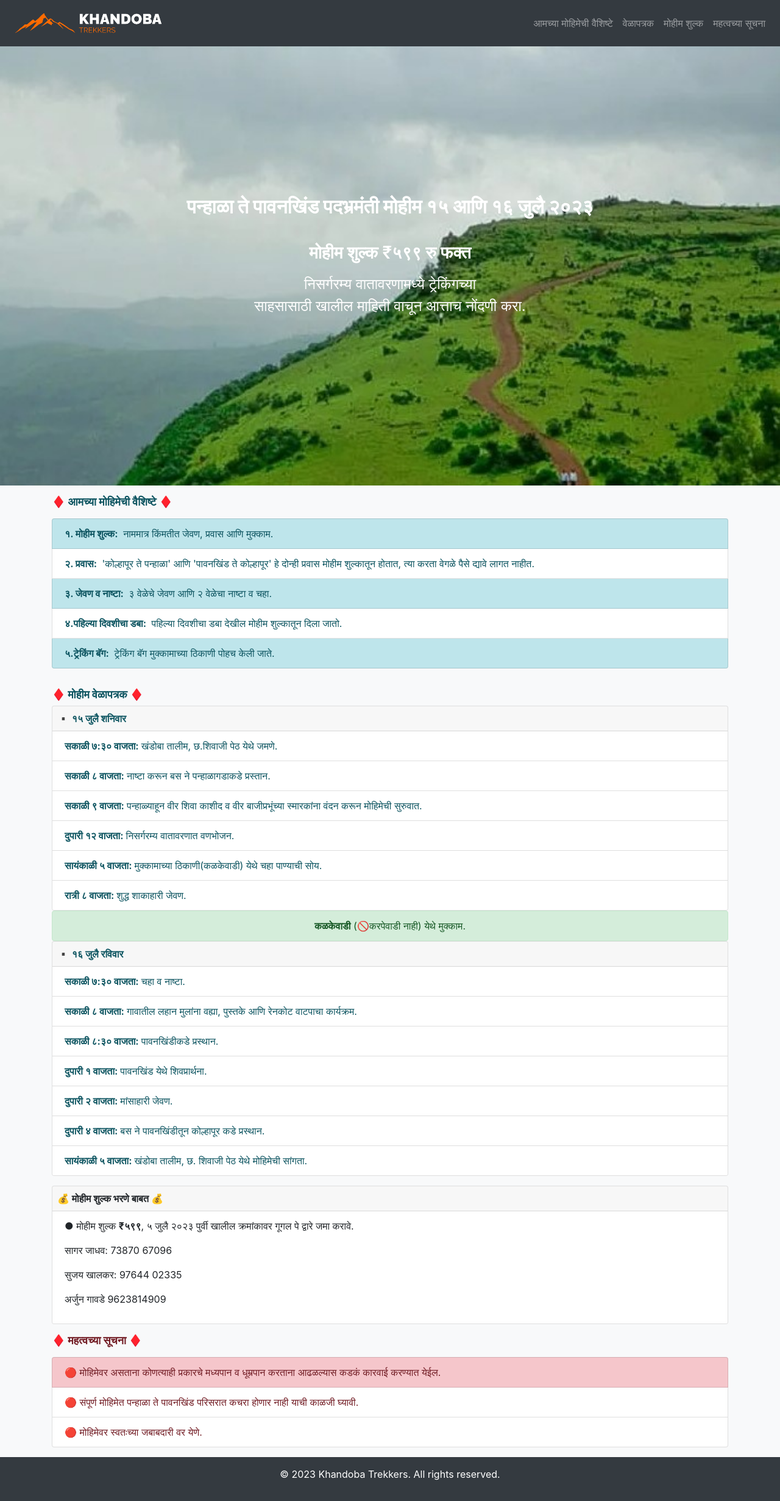
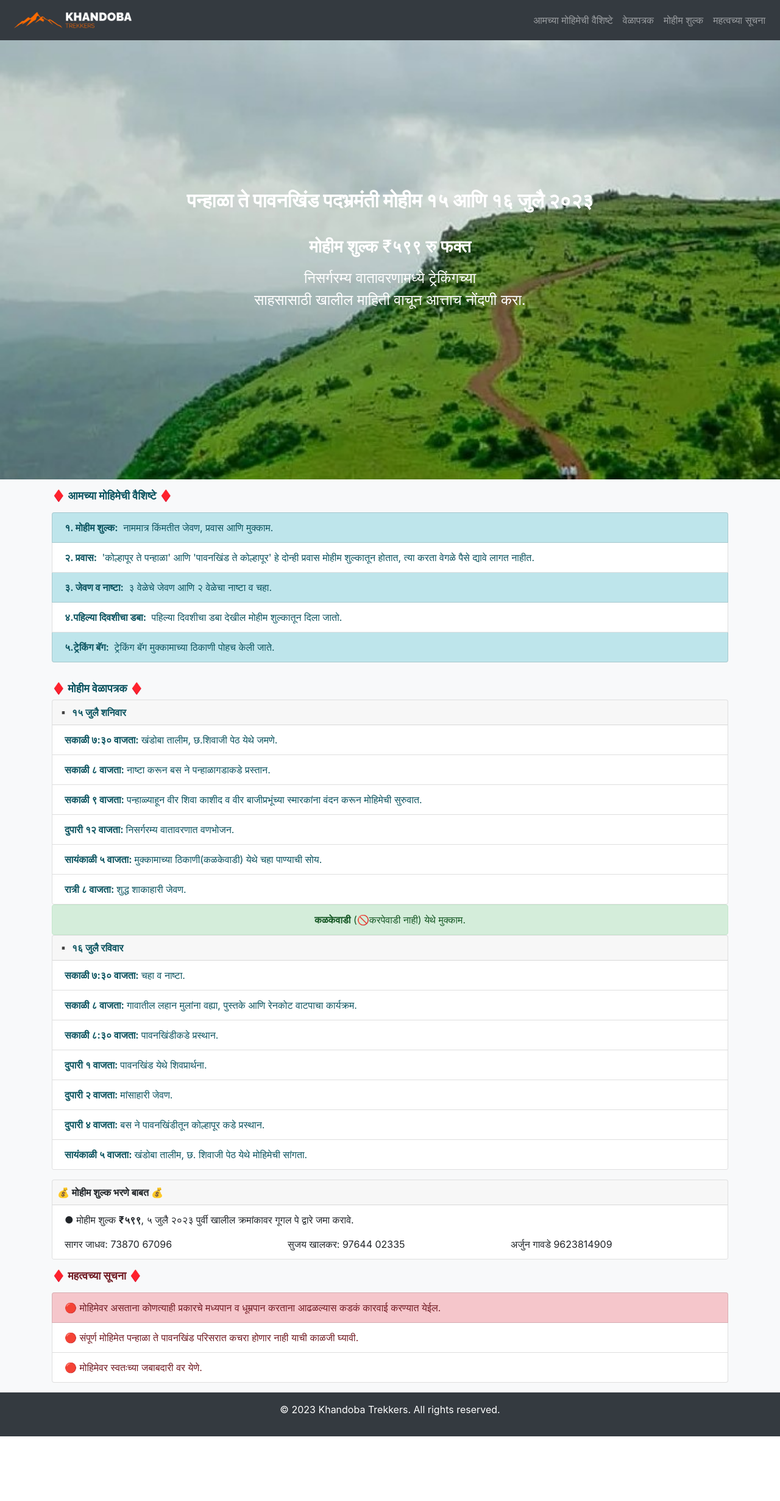
Before and after one commit to sakalpatil/KhandobaTrekkers, a plain HTML site: page index.html in a window 1280 px wide. Shown: the whole page at 61% size. After the commit the page ends 2355 px from the top, so only its background shows below. Drawn offline with nearby package versions, Linux system fonts and the light colour scheme; some icons are missing.

Commit message:
logo styles has been changed

```diff
--- a/index.html
+++ b/index.html
@@ -7,7 +7,6 @@
   <link rel="stylesheet" href="https://stackpath.bootstrapcdn.com/bootstrap/4.5.2/css/bootstrap.min.css">
 
   <style>
-
     .hero {
       background-image: url('Sahyavede_Panhala_Pawankhind_Feat_1.jpg');
       background-size: cover;
@@ -79,7 +78,7 @@
       margin-bottom: 0px !important;
     }
     .navbar-brand img {
-      max-height: 50px;
+      max-height: 2.5rem;
       width: auto;
     }
     #register-button {
@@ -116,7 +115,6 @@
 
   </style>
   <script>
-
     window.addEventListener('scroll', function() {
       var registerButton = document.getElementById('register-button');
       if (window.pageYOffset > 100) {
@@ -125,18 +123,13 @@
         registerButton.style.display = 'none';
       }
 
-
       registerButton.addEventListener("click", function() {
+        var element = document.getElementById('modalError');
+        element.style.display = 'none';
         setTimeout(function() {
-
-          var element = document.getElementById('modalError');
           element.style.display = 'block'; // Change 'block' to the desired display property
-        }, 2000);
+        }, 3000);
       });
-
-
-
-
 
     });
   </script>
@@ -294,9 +287,11 @@
               <ul class="list-group list-group-flush">
                 <li class="list-group-item">
                   <p>● मोहीम शुल्क <b>₹५९९</b>, ५ जुलै २०२३ पुर्वी खालील क्रमांकावर गूगल पे द्वारे जमा करावे.</p>
-                  <p>  सागर जाधव:  73870 67096</p>
-                  <p> सुजय खालकर: 97644 02335  </p>
-                  <p>अर्जुन गावडे    9623814909 </p>
+                  <div class="row row-cols-1 row-cols-md-3 g-4">
+                  <div class="col">  सागर जाधव:  73870 67096</div>
+                  <div class="col"> सुजय खालकर: 97644 02335  </div>
+                  <div class="col">अर्जुन गावडे    9623814909 </div>
+                </div>
 
                 </li>
               </ul>
```
